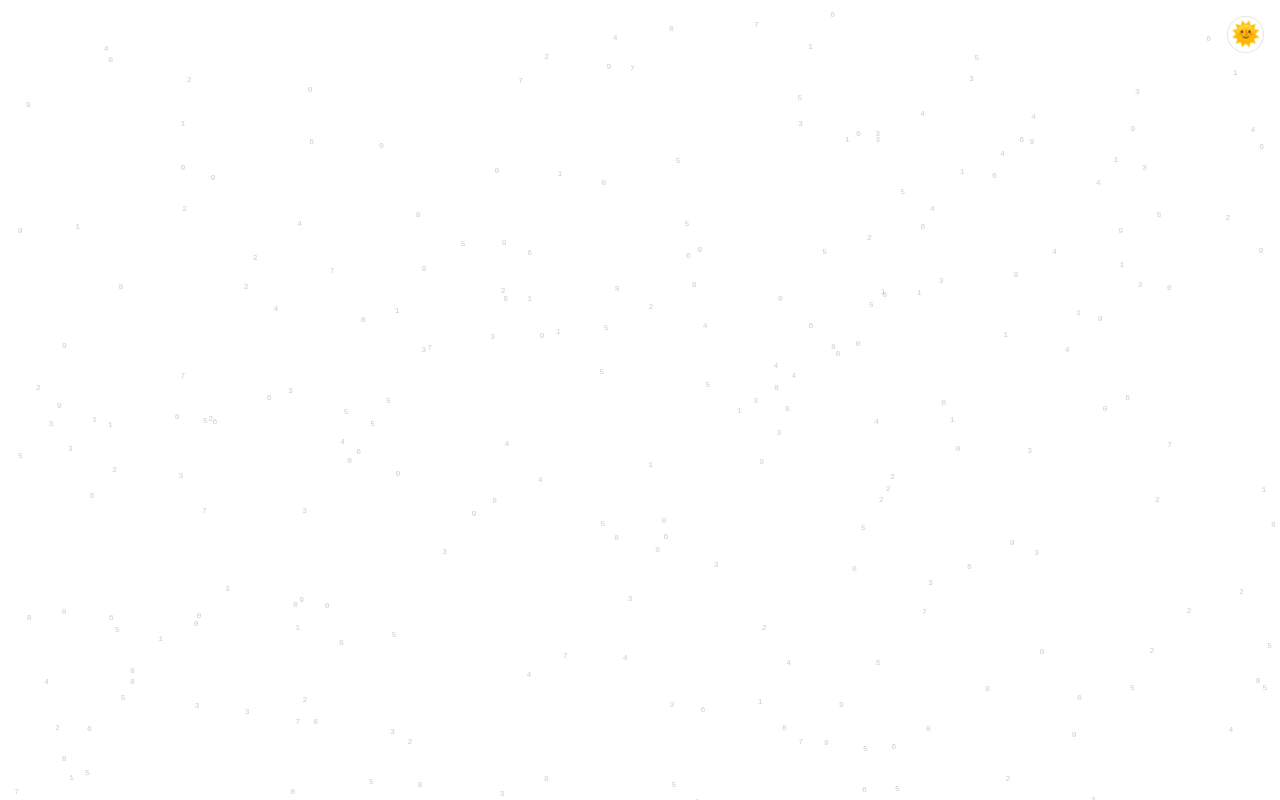
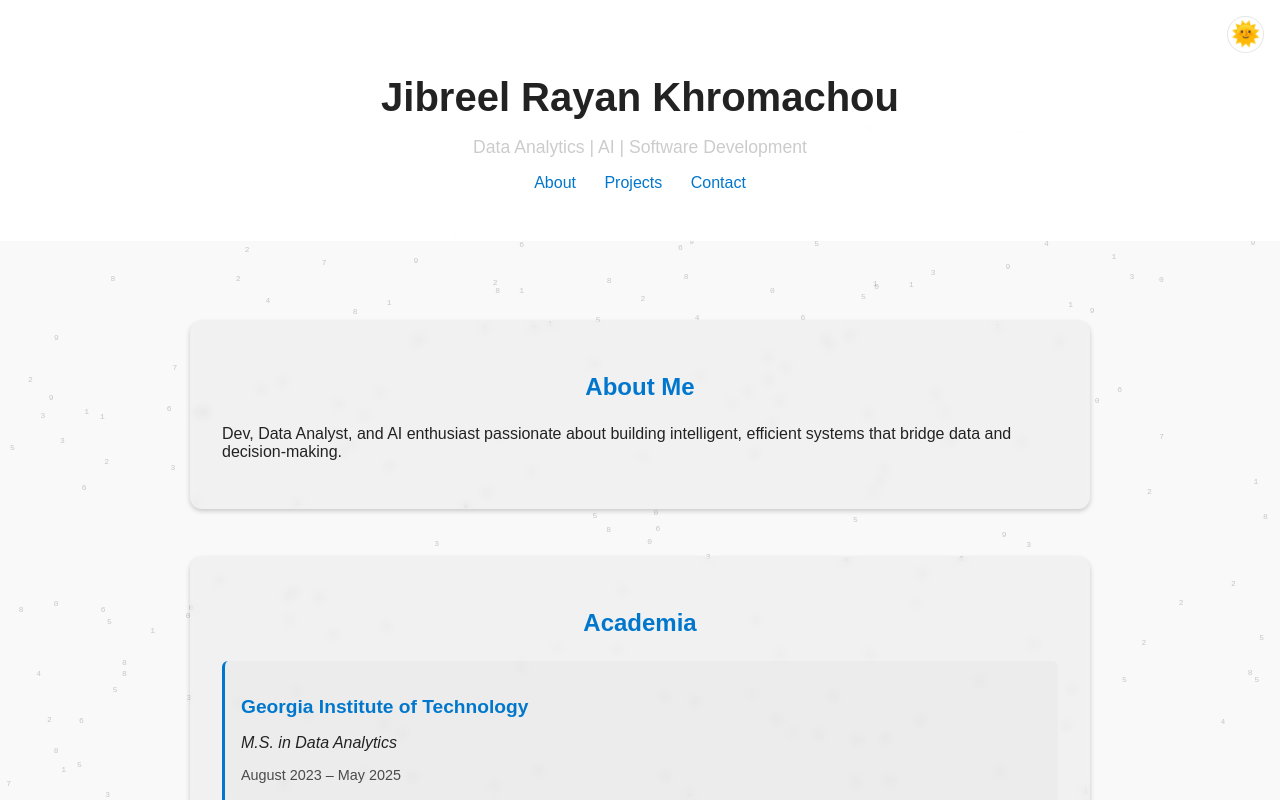
Before and after one commit to jkhromachou/my-portfolio, a plain HTML site: page index.html in a window 1280 px wide. Both pictures are taken after a click on the button "Light/Dark". Shown: the top 800 px of the page. Drawn offline with Linux system fonts and the light colour scheme.

Commit message:
no idea what happened I messed everyhting up

```diff
--- a/style.css
+++ b/style.css
@@ -1,6 +1,66 @@
-/* Fixed theme toggle button */
+/* ========== Base Reset ========== */
+html, body {
+  margin: 0;
+  padding: 0;
+  height: 100%;
+  overflow-x: hidden;
+  font-family: "Poppins", sans-serif;
+  color: #eaeaea;
+  background-color: #0d0d0d;
+  position: relative;
+}
+
+/* ========== Canvas Background ========== */
+canvas#background {
+  position: fixed;
+  top: 0;
+  left: 0;
+  z-index: 0;
+  width: 100%;
+  height: 100%;
+  pointer-events: none;
+}
+
+/* ========== Content Layer ========== */
+header, main, footer {
+  position: relative;
+  z-index: 2;
+}
+
+/* ========== Header ========== */
+header {
+  text-align: center;
+  padding: 3rem 1rem;
+  backdrop-filter: blur(6px);
+  background: rgba(0, 0, 0, 0.3);
+  border-bottom: 1px solid rgba(255, 255, 255, 0.1);
+}
+
+header h1 {
+  font-size: 2.5rem;
+  margin-bottom: 0.5rem;
+}
+
+header p {
+  font-size: 1.1rem;
+  margin-bottom: 1rem;
+  color: #ccc;
+}
+
+nav a {
+  color: #ffb400;
+  margin: 0 12px;
+  text-decoration: none;
+  transition: color 0.2s;
+}
+
+nav a:hover {
+  color: #fff;
+}
+
+/* ========== Floating Theme Toggle ========== */
 #theme-toggle {
-  position: fixed;              /* <— was absolute */
+  position: fixed;
   top: 1rem;
   right: 1rem;
   background: rgba(0, 0, 0, 0.4);
@@ -14,18 +74,88 @@
   justify-content: center;
   cursor: pointer;
   color: #ffb400;
-  z-index: 10;                  /* stays above everything */
+  z-index: 10;
   backdrop-filter: blur(6px);
-  transition: background 0.3s, color 0.3s;
+  transition: background 0.3s, color 0.3s, transform 0.2s;
 }
 
 #theme-toggle:hover {
-  background: rgba(255, 255, 255, 0.1);
+  background: rgba(255, 255, 255, 0.15);
+  transform: scale(1.05);
 }
 
-/* Contact section link colors */
+/* ========== Main Content ========== */
+main {
+  max-width: 900px;
+  margin: auto;
+  padding: 2rem;
+}
+
+/* ========== Sections ========== */
+section {
+  margin: 3rem 0;
+  background: rgba(255, 255, 255, 0.04);
+  border-radius: 12px;
+  padding: 2rem;
+  box-shadow: 0 2px 5px rgba(0,0,0,0.2);
+  backdrop-filter: blur(4px);
+  transition: background 0.3s;
+}
+
+section h2 {
+  text-align: center;
+  margin-bottom: 1.5rem;
+  color: #ffb400;
+}
+
+/* ========== Projects ========== */
+.project {
+  background: rgba(255,255,255,0.05);
+  padding: 1.2rem;
+  border-radius: 10px;
+  margin: 1rem 0;
+  transition: transform 0.3s, background 0.3s;
+}
+
+.project:hover {
+  transform: translateY(-5px);
+  background: rgba(255,255,255,0.08);
+}
+
+/* ========== Academia Section ========== */
+#academia .edu-entry {
+  margin-bottom: 2rem;
+  padding: 1rem;
+  border-left: 3px solid #ffb400;
+  background: rgba(255, 255, 255, 0.03);
+  border-radius: 6px;
+  transition: transform 0.3s ease, background 0.3s ease;
+}
+
+#academia .edu-entry:hover {
+  transform: translateX(5px);
+  background: rgba(255, 255, 255, 0.07);
+}
+
+#academia .edu-entry h3 {
+  font-size: 1.2rem;
+  margin-bottom: 0.3rem;
+  color: #ffb400;
+}
+
+#academia .edu-entry .degree {
+  font-style: italic;
+  margin-bottom: 0.2rem;
+}
+
+#academia .edu-entry .dates {
+  font-size: 0.9rem;
+  opacity: 0.8;
+}
+
+/* ========== Contact Section ========== */
 #contact a {
-  color: #ffb400; /* bright gold for dark mode */
+  color: #ffb400;
   text-decoration: none;
   transition: color 0.3s;
 }
@@ -34,15 +164,54 @@
   color: #ffffff;
 }
 
-/* Light mode adjustments */
-body.light #theme-toggle {
-  background: rgba(255, 255, 255, 0.8);
-  border: 1px solid rgba(0, 0, 0, 0.1);
+/* ========== Footer ========== */
+footer {
+  text-align: center;
+  padding: 1rem;
+  border-top: 1px solid rgba(255, 255, 255, 0.1);
+  backdrop-filter: blur(4px);
+  background: rgba(0, 0, 0, 0.4);
+}
+
+/* ========== Light Theme Adjustments ========== */
+body.light {
+  background-color: #f9f9f9;
+  color: #222;
+}
+
+body.light header,
+body.light footer {
+  background: rgba(255, 255, 255, 0.9);
+  color: #222;
+}
+
+body.light section {
+  background: rgba(0, 0, 0, 0.03);
+}
+
+body.light section h2 {
   color: #0077cc;
 }
 
-body.light #theme-toggle:hover {
+body.light nav a {
+  color: #0077cc;
+}
+
+body.light nav a:hover {
+  color: #000;
+}
+
+body.light #academia .edu-entry {
+  border-left: 3px solid #0077cc;
+  background: rgba(0, 0, 0, 0.02);
+}
+
+body.light #academia .edu-entry:hover {
   background: rgba(0, 0, 0, 0.05);
+}
+
+body.light #academia .edu-entry h3 {
+  color: #0077cc;
 }
 
 /* Light mode contact links */
@@ -53,3 +222,13 @@ body.light #contact a {
 body.light #contact a:hover {
   color: #000;
 }
+
+body.light #theme-toggle {
+  background: rgba(255, 255, 255, 0.8);
+  border: 1px solid rgba(0, 0, 0, 0.1);
+  color: #0077cc;
+}
+
+body.light #theme-toggle:hover {
+  background: rgba(0, 0, 0, 0.05);
+}
```
